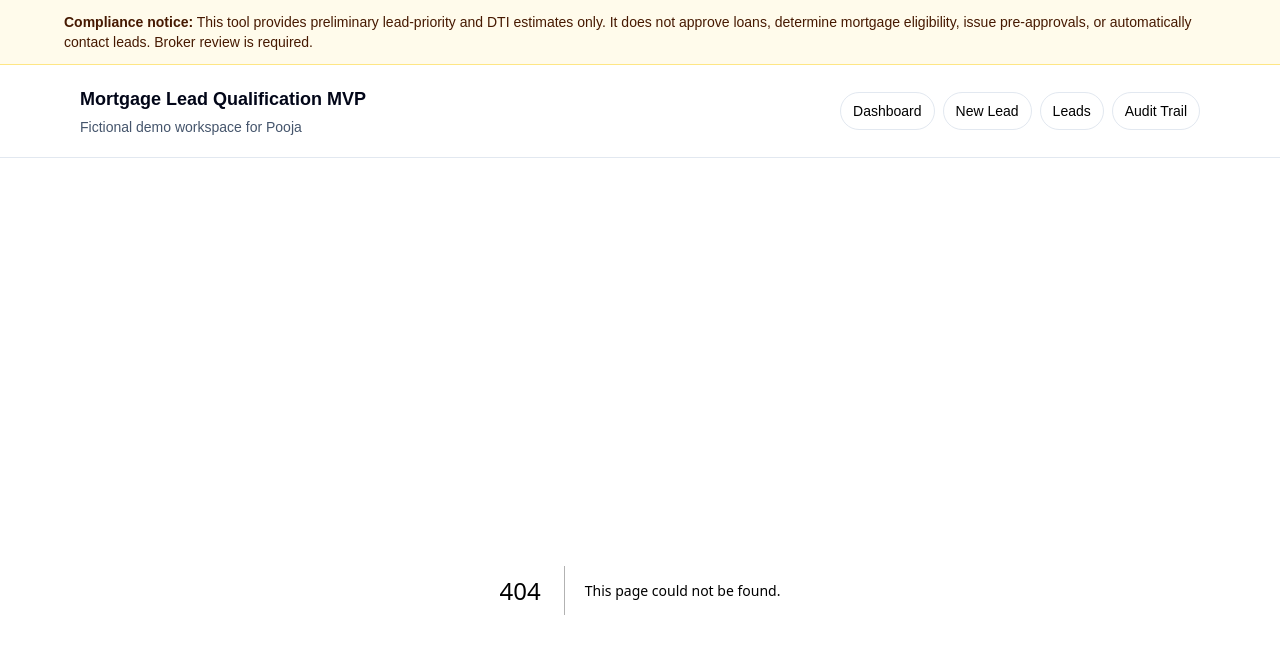
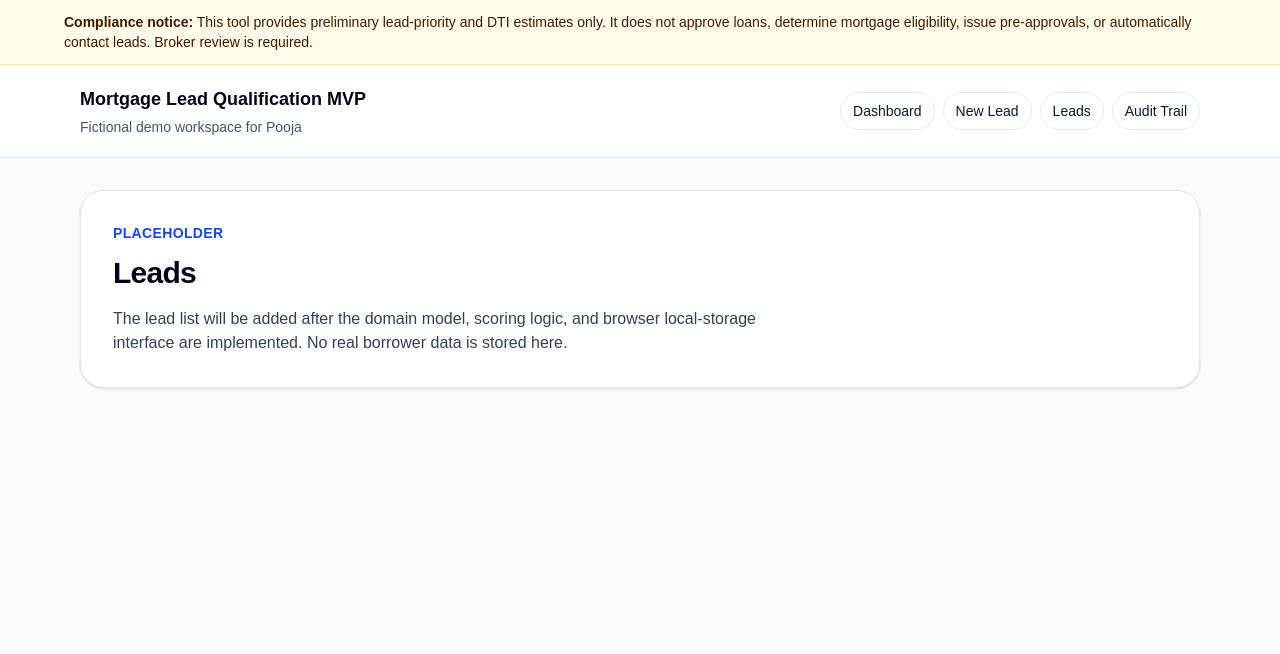
Before and after one commit to Tajinderens/mortgage-lead-qualification-mvp, a Next.js app: page /leads in a window 1280 px wide. Before the commit this address had no page. Shown: the top 654 px of the page. Built offline with nearby package versions, Linux system fonts and the light colour scheme.

Commit message:
Add scaffold layout and placeholder pages

```diff
--- /dev/null
+++ b/app/leads/page.tsx
@@ -0,0 +1,11 @@
+export default function LeadsPage() {
+  return (
+    <section className="rounded-3xl border border-slate-200 bg-white p-6 shadow-sm sm:p-8">
+      <p className="text-sm font-semibold uppercase tracking-wide text-blue-700">Placeholder</p>
+      <h1 className="mt-3 text-3xl font-bold tracking-tight text-slate-950">Leads</h1>
+      <p className="mt-4 max-w-2xl text-slate-700">
+        The lead list will be added after the domain model, scoring logic, and browser local-storage interface are implemented. No real borrower data is stored here.
+      </p>
+    </section>
+  );
+}
```
